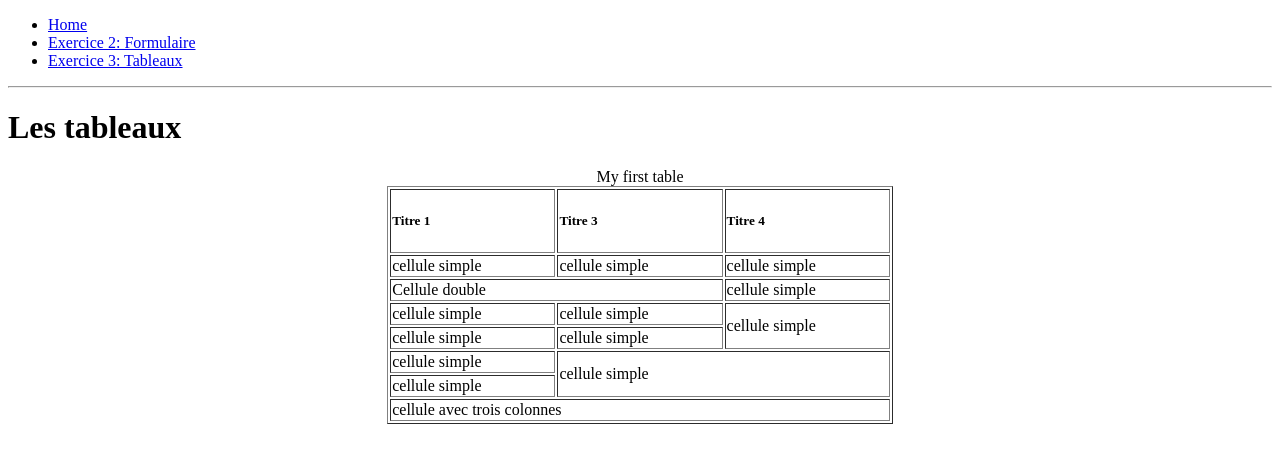
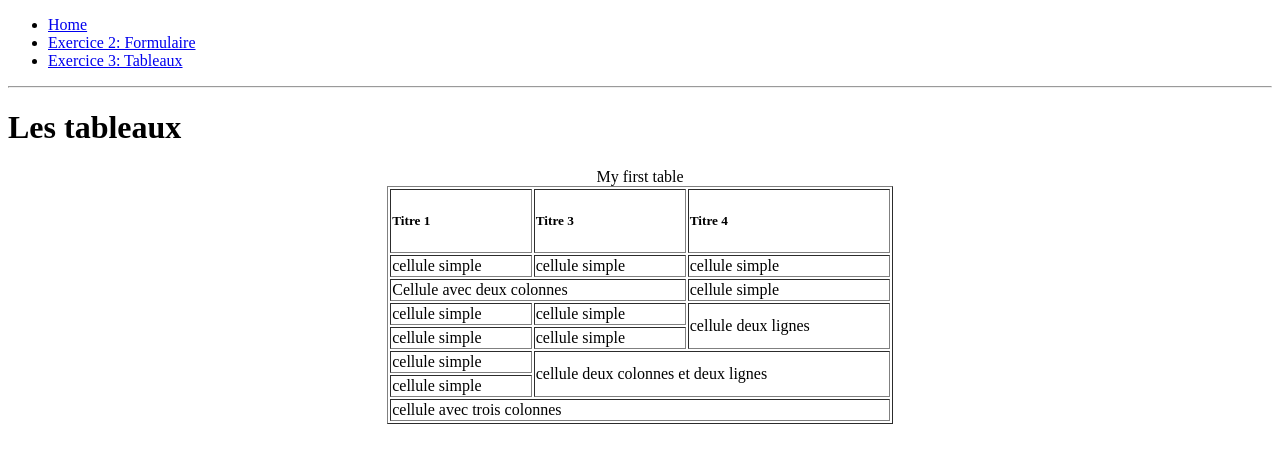
Before and after one commit to Mampionona33/exercice_dev, a Next.js app: page /exercice_3 in a window 1280 px wide. Shown: the top 462 px of the page. Built offline with nearby package versions, Linux system fonts and the light colour scheme.

Commit message:
chagne texte

```diff
--- a/src/pages/exercice_3.js
+++ b/src/pages/exercice_3.js
@@ -11,13 +11,13 @@ export default function Exercice3() {
         <thead>
           <tr>
             <td>
-              <h5>Titre 1</h5>{" "}
+              <h5>Titre 1</h5>
             </td>
             <td>
-              <h5>Titre 3</h5>{" "}
+              <h5>Titre 3</h5>
             </td>
             <td>
-              <h5>Titre 4</h5>{" "}
+              <h5>Titre 4</h5>
             </td>
           </tr>
         </thead>
@@ -28,13 +28,13 @@ export default function Exercice3() {
             <td>cellule simple</td>
           </tr>
           <tr>
-            <td colSpan={2}>Cellule double</td>
+            <td colSpan={2}>Cellule avec deux colonnes</td>
             <td>cellule simple</td>
           </tr>
           <tr>
             <td>cellule simple</td>
             <td>cellule simple</td>
-            <td rowSpan={2}>cellule simple</td>
+            <td rowSpan={2}>cellule deux lignes</td>
           </tr>
           <tr>
             <td>cellule simple</td>
@@ -43,7 +43,7 @@ export default function Exercice3() {
           <tr>
             <td>cellule simple</td>
             <td colSpan={2} rowSpan={2}>
-              cellule simple
+              cellule deux colonnes et deux lignes
             </td>
           </tr>
           <tr>
```
